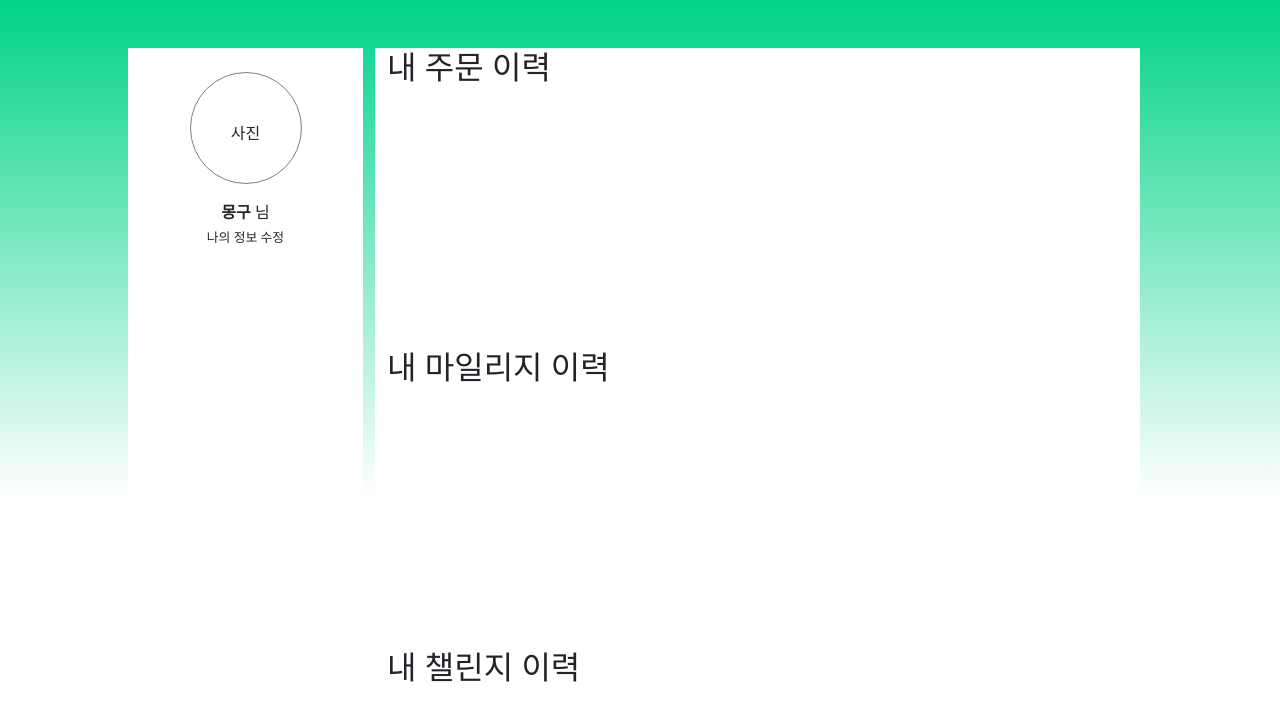
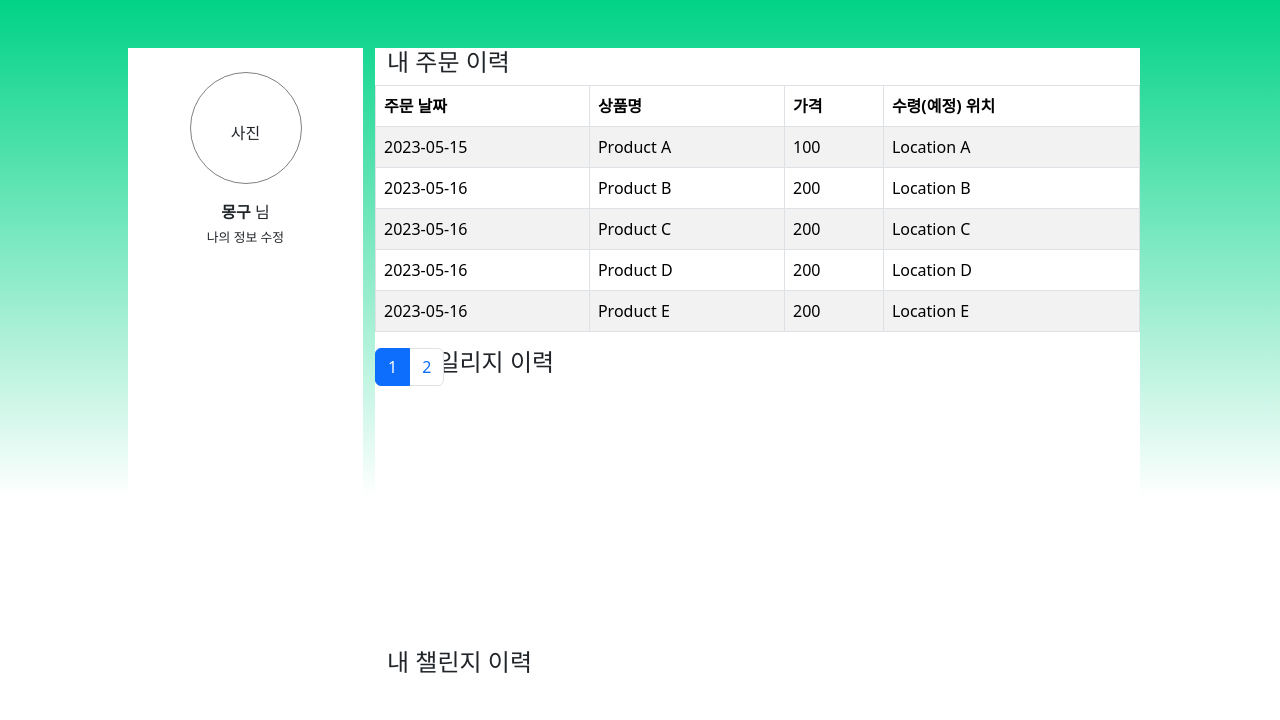
Before and after one commit to snghyun331/elice-ecobucks, a React (Vite) app in the folder front/: page /my in a window 1280 px wide. Shown: the top 720 px of the page. Built offline with nearby package versions, Linux system fonts and the light colour scheme.

Commit message:
Feat : 주문이력 조회 컴포넌트

```diff
--- a/front/src/components/My/UserOrderHistory.jsx
+++ b/front/src/components/My/UserOrderHistory.jsx
@@ -0,0 +1,117 @@
+import React, { useState } from 'react';
+import { Table, Pagination } from "react-bootstrap";
+
+const UserOrderHistory = () => {
+  const [currentPage, setCurrentPage] = useState(1);
+  const ordersPerPage = 5;
+
+  // 더미 데이터 주문 내역
+  const orderHistory = [
+    {
+      date: "2023-05-15",
+      product: "Product A",
+      price: 100,
+      location: "Location A",
+    },
+    {
+      date: "2023-05-16",
+      product: "Product B",
+      price: 200,
+      location: "Location B",
+    },
+    {
+      date: "2023-05-16",
+      product: "Product C",
+      price: 200,
+      location: "Location C",
+    },
+    {
+      date: "2023-05-16",
+      product: "Product D",
+      price: 200,
+      location: "Location D",
+    },
+    {
+      date: "2023-05-16",
+      product: "Product E",
+      price: 200,
+      location: "Location E",
+    },
+    {
+      date: "2023-05-16",
+      product: "Product E",
+      price: 200,
+      location: "Location E",
+    },
+    {
+      date: "2023-05-16",
+      product: "Product E",
+      price: 200,
+      location: "Location E",
+    },
+    {
+      date: "2023-05-16",
+      product: "Product E",
+      price: 200,
+      location: "Location E",
+    },
+    {
+      date: "2023-05-16",
+      product: "Product E",
+      price: 200,
+      location: "Location E",
+    },
+
+    // 더 많은 주문 내역 데이터...
+  ];
+
+  // 현재 페이지에 해당하는 주문 내역 가져오기
+  const indexOfLastOrder = currentPage * ordersPerPage;
+  const indexOfFirstOrder = indexOfLastOrder - ordersPerPage;
+  const currentOrders = orderHistory.slice(indexOfFirstOrder, indexOfLastOrder);
+
+  // 페이지네이션 클릭 시 페이지 변경
+  const handlePageChange = (pageNumber) => {
+    setCurrentPage(pageNumber);
+  };
+  return (
+    <>
+      <Table striped bordered>
+        <thead>
+          <tr>
+            <th>주문 날짜</th>
+            <th>상품명</th>
+            <th>가격</th>
+            <th>수령(예정) 위치</th>
+          </tr>
+        </thead>
+        <tbody>
+          {currentOrders.map((order, index) => (
+            <tr key={index}>
+              <td>{order.date}</td>
+              <td>{order.product}</td>
+              <td>{order.price}</td>
+              <td>{order.location}</td>
+            </tr>
+          ))}
+        </tbody>
+      </Table>
+
+      {orderHistory.length > ordersPerPage && (
+        <Pagination>
+          {Array.from({ length: Math.ceil(orderHistory.length / ordersPerPage) }).map((_, index) => (
+            <Pagination.Item
+              key={index + 1}
+              active={index + 1 === currentPage}
+              onClick={() => handlePageChange(index + 1)}
+            >
+              {index + 1}
+            </Pagination.Item>
+          ))}
+        </Pagination>
+      )}
+    </>
+  );
+};
+
+export default UserOrderHistory;
--- a/front/src/pages/My/My.jsx
+++ b/front/src/pages/My/My.jsx
@@ -1,6 +1,8 @@
 import React, { useState } from "react";
 import { Container, Col, Row, Modal, Button } from "react-bootstrap";
 import UserEditForm from "../../components/My/UserEditForm";
+import UserOrderHistory from "../../components/My/UserOrderHistory";
+
 function My() {
   const [showModal, setShowModal] = useState(false);
 
@@ -53,15 +55,16 @@ function My() {
             {/* 오른쪽 컬럼 */}
             <Container style={{ height: "100%", background: "white" }}>
               <Row style={{ height: "300px" }}>
-                <h2>내 주문 이력</h2>
+                <h4>내 주문 이력</h4>
+                {/* 내용 추가 */}
+                <UserOrderHistory />
+              </Row>
+              <Row style={{ height: "300px" }}>
+                <h4>내 마일리지 이력</h4>
                 {/* 내용 추가 */}
               </Row>
               <Row style={{ height: "300px" }}>
-                <h2>내 마일리지 이력</h2>
-                {/* 내용 추가 */}
-              </Row>
-              <Row style={{ height: "300px" }}>
-                <h2>내 챌린지 이력</h2>
+                <h4>내 챌린지 이력</h4>
                 {/* 내용 추가 */}
               </Row>
             </Container>
```
